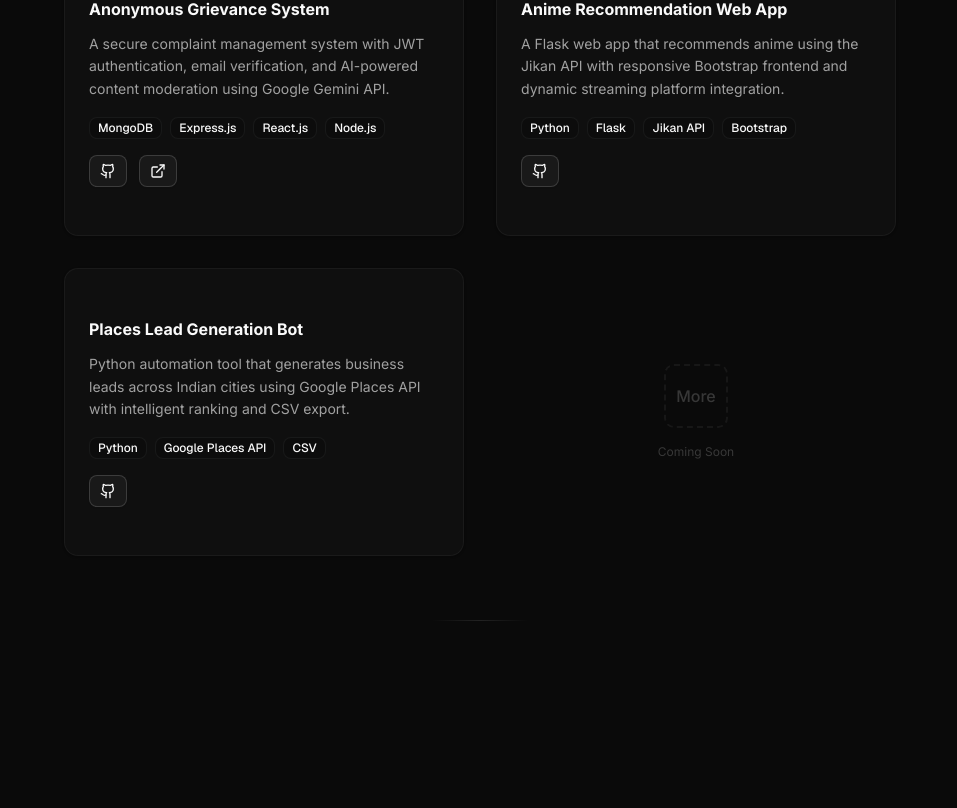
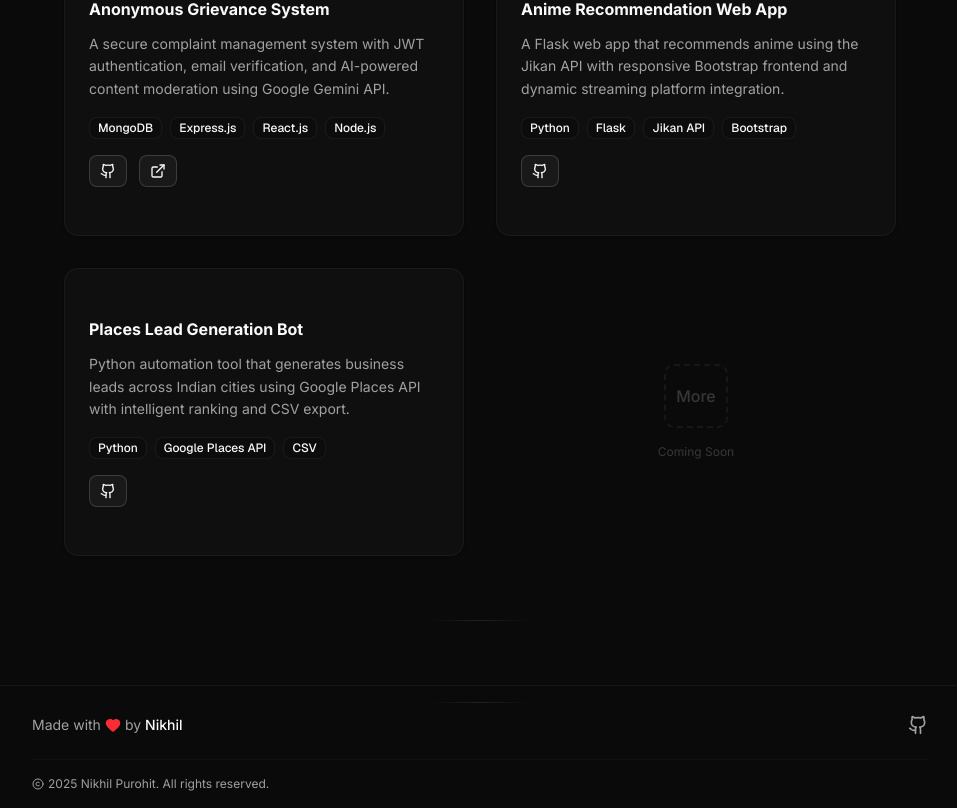
Before and after one commit to Nikhil-NP/portfolio.v2, a Next.js app: page / in a window 1280 px wide. Shown: the part 2031-2839 px from the top of the page, without its empty margins (160-1117 px from the left). Before the commit the page ends 2716 px from the top, so only its background shows below. Built offline with nearby package versions, Linux system fonts and the light colour scheme.

Commit message:
added the footer

```diff
--- a/app/layout.tsx
+++ b/app/layout.tsx
@@ -3,6 +3,7 @@ import { Geist, Geist_Mono } from "next/font/google";
 import { ThemeProvider } from "next-themes";
 import "./globals.css";
 import Header from "@/components/header";
+import Footer from "@/components/footer";
 
 
 //i have 2 fonts 1 default for all, another should be applied
@@ -39,6 +40,7 @@ export default function RootLayout({
         >
           <Header />
           {children}
+          <Footer/>
         </ThemeProvider>
       </body>
     </html>
--- /dev/null
+++ b/components/footer.tsx
@@ -0,0 +1,68 @@
+"use client"
+
+import { Inter } from "next/font/google";
+import MaxWidthContainer from "./MaxWidth";
+import { Github, Heart, Copyright } from "lucide-react";
+import Link from "next/link";
+
+const inter = Inter({
+  subsets: ["latin"],
+});
+
+export default function Footer(){
+    return(
+        <footer className="border-t border-border/50 bg-background/50 backdrop-blur-sm">
+            <MaxWidthContainer>
+                <div className="py-4">
+
+                    <div className="flex justify-center mb-3">
+                        <div className="w-24 h-[1px] bg-gradient-to-r from-transparent via-border to-transparent"></div>
+                    </div>
+
+
+                    <div className="flex flex-col sm:flex-row items-center justify-between gap-4">
+
+                        <div className="flex items-center space-x-1">
+                            <span className={`text-sm text-muted-foreground ${inter.className}`}>
+                                Made with
+                            </span>
+                            <Heart className="h-4 w-4 text-red-500 fill-current" />
+                            <span className={`text-sm text-muted-foreground ${inter.className}`}>
+                                by
+                            </span>
+                            <span className={`text-sm font-medium text-foreground hover:text-primary transition-colors ${inter.className}`}>
+                                Nikhil
+                            </span>
+                        </div>
+
+                        {/* Right side - Social links */}
+                        <div className="flex items-center space-x-4">
+                            <Link
+                                href={"https://github.com/Nikhil-NP/portfolio.v2"}
+                                target="_blank"
+                                rel="noopener noreferrer"
+                                className="text-muted-foreground hover:text-primary transition-colors duration-200"
+                                aria-label="GitHub"
+                            >
+                                <Github className="h-5 w-5" />
+                            </Link>
+                        </div>
+                    </div>
+
+
+                    <div className="mt-6 pt-4 border-t border-border/30">
+                        <div className="flex flex-col sm:flex-row items-center justify-center sm:justify-between gap-2 text-xs text-muted-foreground">
+                            <div className="flex items-center space-x-1">
+                                <Copyright className="h-3 w-3" />
+                                <span className={inter.className}>
+                                    {new Date().getFullYear()} Nikhil Purohit. All rights reserved.
+                                </span>
+                            </div>
+
+                        </div>
+                    </div>
+                </div>
+            </MaxWidthContainer>
+        </footer>
+    )
+}
```
